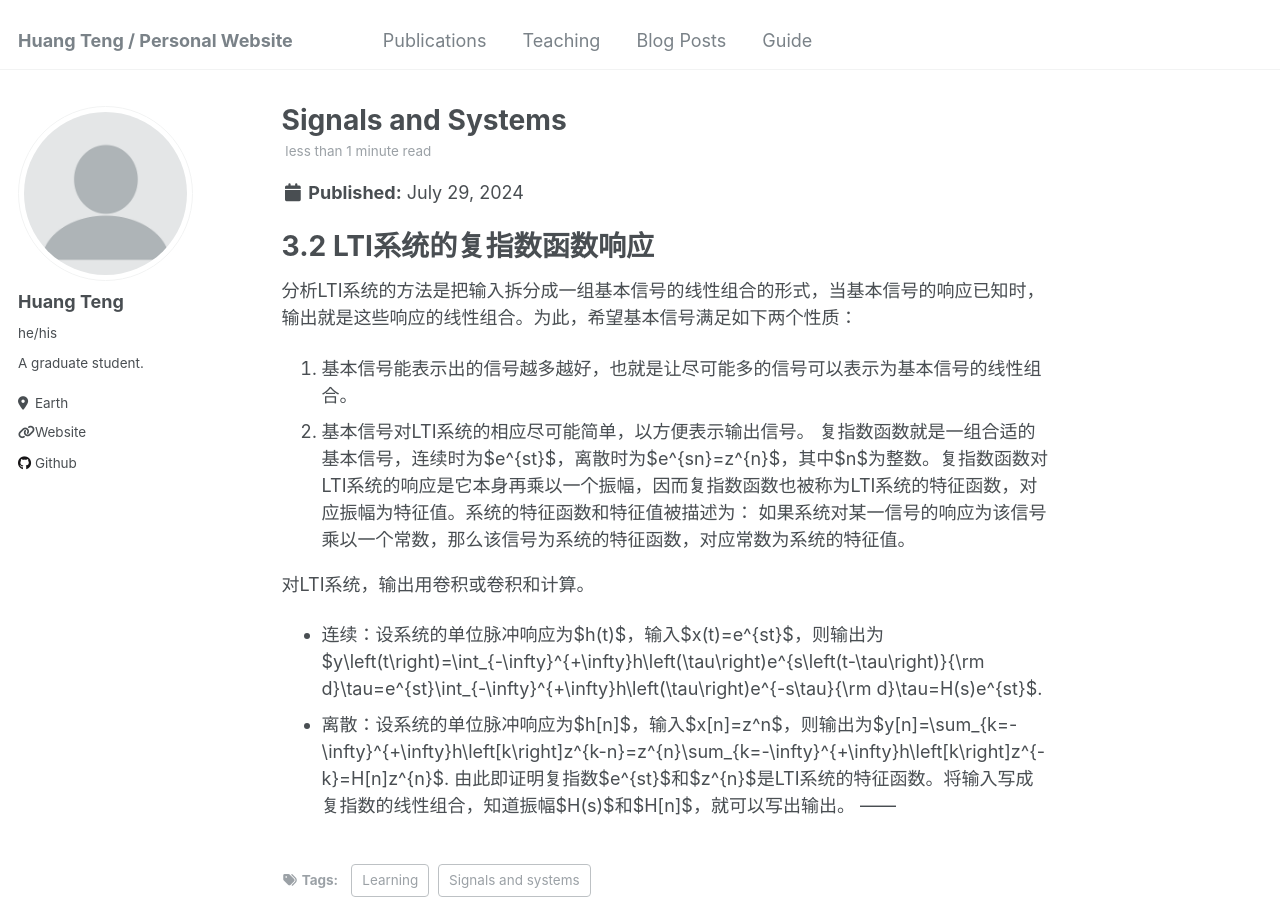
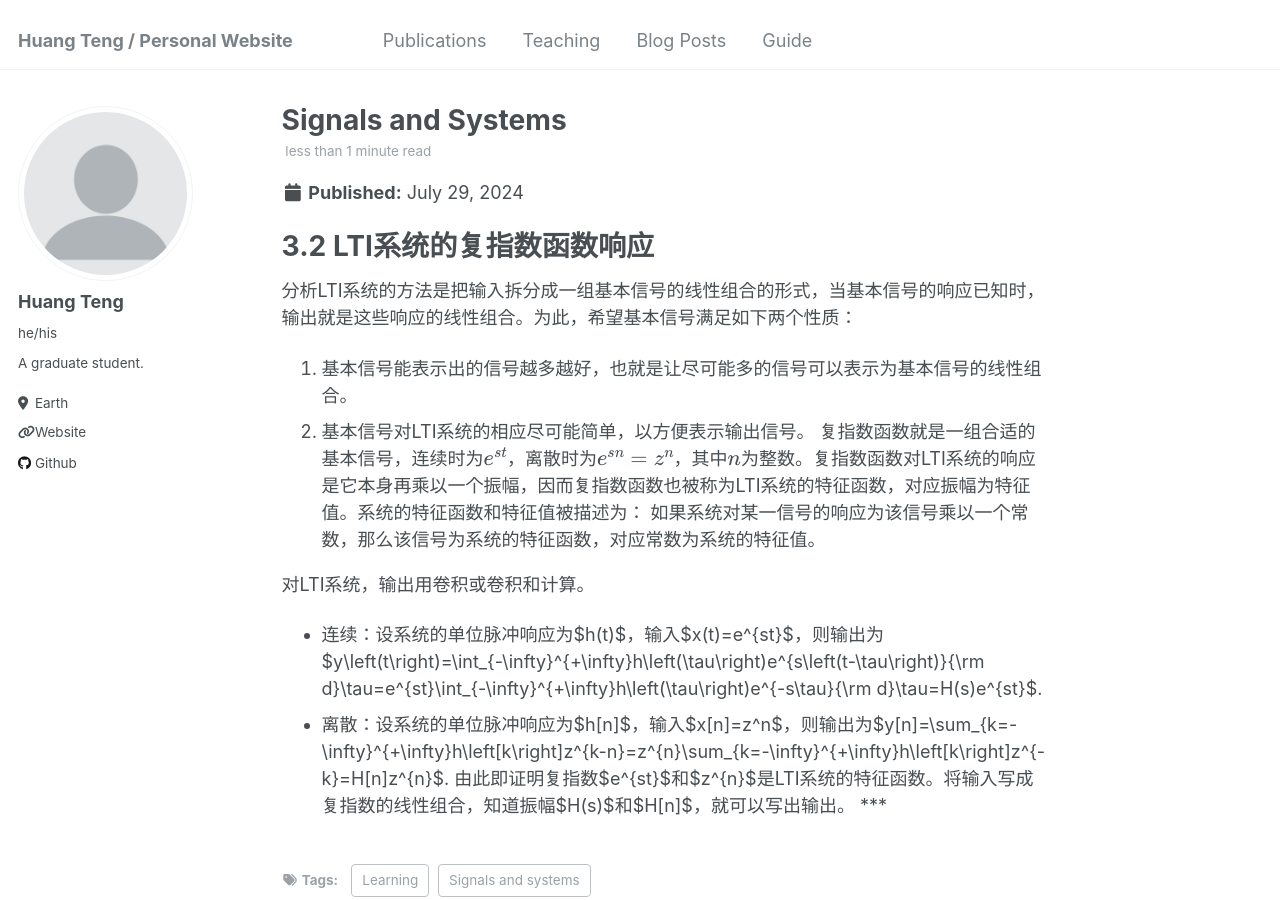
Before and after one commit to HuangTengFOTD/HuangTengFOTD.github.io, a Jekyll site: the page built from _posts/2024-07-29-blog-post-1.md, in a window 1280 px wide and 900 px high. Built offline with Jekyll 4.4.1, drawn with Linux system fonts in a browser that asks for light colours.

```diff
--- a/_posts/2024-07-29-blog-post-1.md
+++ b/_posts/2024-07-29-blog-post-1.md
@@ -10,11 +10,11 @@ tags:
 分析LTI系统的方法是把输入拆分成一组基本信号的线性组合的形式，当基本信号的响应已知时，输出就是这些响应的线性组合。为此，希望基本信号满足如下两个性质：
 1. 基本信号能表示出的信号越多越好，也就是让尽可能多的信号可以表示为基本信号的线性组合。
 2. 基本信号对LTI系统的相应尽可能简单，以方便表示输出信号。
-复指数函数就是一组合适的基本信号，连续时为$e^{st}$，离散时为$e^{sn}=z^{n}$，其中$n$为整数。复指数函数对LTI系统的响应是它本身再乘以一个振幅，因而复指数函数也被称为LTI系统的特征函数，对应振幅为特征值。系统的特征函数和特征值被描述为：
+复指数函数就是一组合适的基本信号，连续时为$$e^{st}$$，离散时为$$e^{sn}=z^{n}$$，其中$$n$$为整数。复指数函数对LTI系统的响应是它本身再乘以一个振幅，因而复指数函数也被称为LTI系统的特征函数，对应振幅为特征值。系统的特征函数和特征值被描述为：
 如果系统对某一信号的响应为该信号乘以一个常数，那么该信号为系统的特征函数，对应常数为系统的特征值。
 
 对LTI系统，输出用卷积或卷积和计算。
 - 连续：设系统的单位脉冲响应为$h(t)$，输入$x(t)=e^{st}$，则输出为$y\left(t\right)=\int_{-\infty}^{+\infty}h\left(\tau\right)e^{s\left(t-\tau\right)}{\rm d}\tau=e^{st}\int_{-\infty}^{+\infty}h\left(\tau\right)e^{-s\tau}{\rm d}\tau=H(s)e^{st}$.
 - 离散：设系统的单位脉冲响应为$h[n]$，输入$x[n]=z^n$，则输出为$y[n]=\sum_{k=-\infty}^{+\infty}h\left[k\right]z^{k-n}=z^{n}\sum_{k=-\infty}^{+\infty}h\left[k\right]z^{-k}=H[n]z^{n}$.
 由此即证明复指数$e^{st}$和$z^{n}$是LTI系统的特征函数。将输入写成复指数的线性组合，知道振幅$H(s)$和$H[n]$，就可以写出输出。
-------
+***
```
